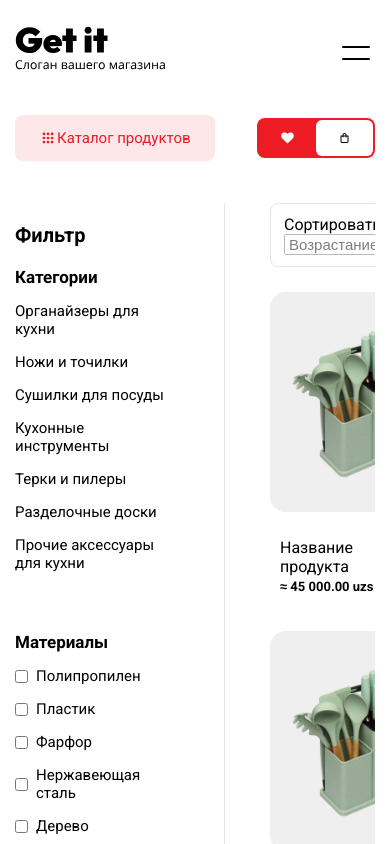
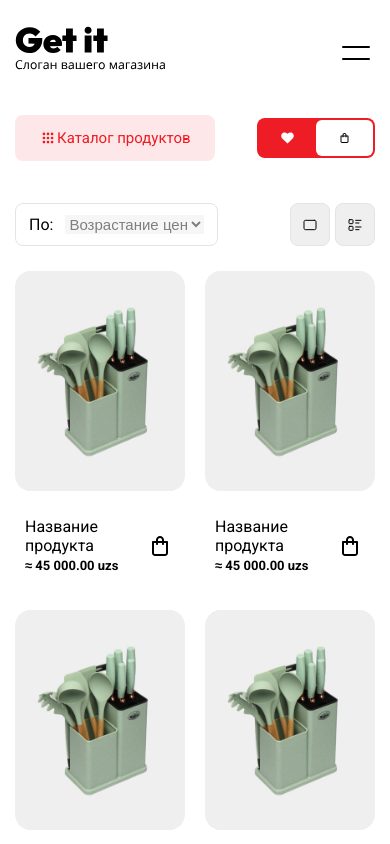
Before and after one commit to AzizbekGitHub99/inhouse-GETTER, a Next.js app: page /catalog in a window 390 px wide. Shown: the top 844 px of the page. Built offline with nearby package versions, Linux system fonts and the light colour scheme.

Commit message:
catalog responsive

```diff
--- a/src/app/(root)/catalog/catalog.scss
+++ b/src/app/(root)/catalog/catalog.scss
@@ -2,7 +2,7 @@
 
 .main-section {
   margin: 25px 0 160px 0;
-  .sides-container{
+  .sides-container {
     display: flex;
     .aside {
       padding-right: 50px;
@@ -20,14 +20,13 @@
         margin-bottom: 60px;
         padding: 0;
         li {
-          font-family: 'Roboto';
+          font-family: "Roboto";
           list-style: none;
-          div{
+          div {
             display: flex;
             align-items: center;
-            input{
+            input {
               margin: 0 8px 0 0;
-
             }
           }
           font-weight: 400;
@@ -56,6 +55,7 @@
             font-size: 15px;
             opacity: 0.5;
             outline: none;
+            border: none;
             option {
               font-size: 15px;
               &:hover {
@@ -96,7 +96,7 @@
   }
 }
 .collection {
-  margin: 110px 0 120px 0;
+  margin-bottom: 110px;
   &__cards {
     display: flex;
     justify-content: space-between;
@@ -130,6 +130,7 @@
       button {
         display: flex;
         padding: 10px;
+        align-items: center;
         gap: 5px;
         background: #ee1c251a;
         border-radius: 8px;
@@ -137,3 +138,102 @@
     }
   }
 }
+
+@media (max-width: 1100px) {
+  .collection {
+    &__cards {
+      &__card {
+        .image-box {
+          height: 280px;
+        }
+      }
+    }
+  }
+}
+@media (max-width: 900px) {
+  .main-section {
+    .sides-container {
+      .mainside {
+        .controller {
+          .selection-box {
+            span {
+              &:first-child {
+                display: none;
+              }
+              &:last-child {
+                display: inline-block;
+              }
+            }
+          }
+          .card-types {
+            .card-type {
+              span {
+                display: none;
+              }
+            }
+          }
+        }
+      }
+    }
+  }
+  .collection {
+    &__cards {
+      &__card {
+        .image-box {
+          height: 280px;
+        }
+      }
+    }
+  }
+}
+
+@media (max-width: 720px) {
+  .main-section {
+    .sides-container {
+      .aside {
+        display: none;
+      }
+      .mainside {
+        width: 100%;
+        padding: 0;
+      }
+    }
+  }
+  .collection {
+    &__cards {
+      &__card {
+        .image-box {
+          height: 230px;
+        }
+      }
+    }
+  }
+}
+
+@media (max-width: 550px) {
+  .collection {
+    &__cards {
+      flex-wrap: wrap;
+      gap: 30px;
+      &__card {
+        flex-grow: 1;
+        width: 100%;
+        .image-box {
+          height: 200px;
+        }
+      }
+    }
+  }
+}
+
+@media (max-width: 370px) {
+  .collection {
+    &__cards {
+      &__card {
+        .image-box {
+          height: 170px;
+        }
+      }
+    }
+  }
+}
--- a/src/app/(root)/catalog/page.tsx
+++ b/src/app/(root)/catalog/page.tsx
@@ -131,10 +131,13 @@ const CatalogPage = () => {
             <div className="controller">
               <div className="selection-box">
                 <span>Сортировать по:</span>
-                <select defaultValue="1" name="" id="">
-                  <option value="1">
-                    Возрастание цен
-                  </option>
+                <span>По:</span>
+                <select
+                  defaultValue="1"
+                  name=""
+                  id="select"
+                >
+                  <option value="1">Возрастание цен</option>
                   <option value="2">Уменьшение цен</option>
                   <option value="3">A-Z</option>
                   <option value="4">Z-A</option>
@@ -143,10 +146,11 @@ const CatalogPage = () => {
               <div className="card-types">
                 <button className="card-type">
                   <Image src={rect} width={16} height={16} alt="rect" />
-                  Карточки
+                  <span>Карточки</span>
                 </button>
                 <button className="card-type">
-                  <Image src={list} width={16} height={16} alt="rect" /> Лист
+                  <Image src={list} width={16} height={16} alt="rect" />
+                  <span>Лист</span>
                 </button>
               </div>
             </div>
```
